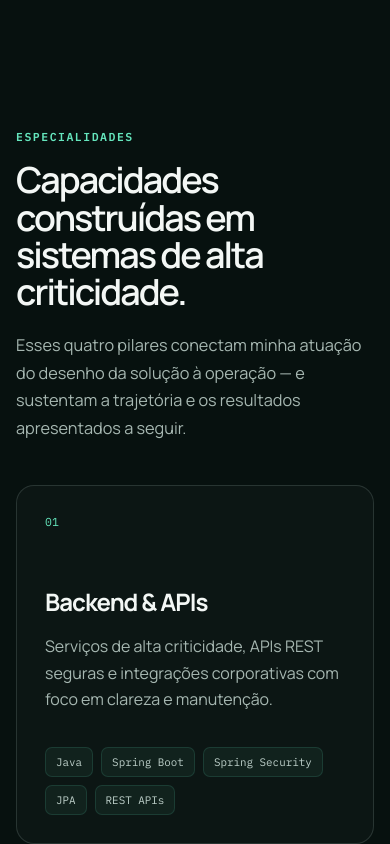
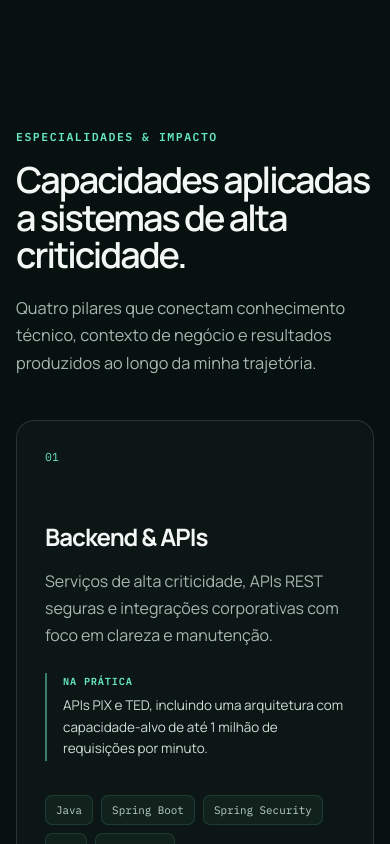
Before and after one commit to donascimentomarcelo/landing-page, a React (Vite) app: page / in a window 390 px wide. Shown: the part 4220-5064 px from the top of the page. Built offline with nearby package versions, Linux system fonts and the light colour scheme.

Commit message:
Unify expertise with impact evidence

```diff
--- a/src/App.jsx
+++ b/src/App.jsx
@@ -5,6 +5,7 @@ import "./App.scss";
 const profileLinks = {
   github: "https://github.com/donascimentomarcelo",
   linkedin: "https://www.linkedin.com/in/santanna-developer",
+  whatsapp: "https://wa.me/5521982525286",
 };
 
 const content = {
@@ -13,7 +14,6 @@ const content = {
     nav: {
       expertise: "Especialidades",
       experience: "Experiência",
-      principles: "Arquitetura",
       contact: "Contato",
     },
     languageLabel: "Mudar idioma para inglês",
@@ -33,16 +33,19 @@ const content = {
       ["approach", "reliability by design"],
       ["delivery", "from architecture to production"],
     ],
-    expertiseLabel: "Especialidades",
-    expertiseTitle: "Capacidades construídas em sistemas de alta criticidade.",
+    expertiseLabel: "Especialidades & impacto",
+    expertiseTitle: "Capacidades aplicadas a sistemas de alta criticidade.",
     expertiseIntro:
-      "Esses quatro pilares conectam minha atuação do desenho da solução à operação — e sustentam a trajetória e os resultados apresentados a seguir.",
+      "Quatro pilares que conectam conhecimento técnico, contexto de negócio e resultados produzidos ao longo da minha trajetória.",
+    evidenceLabel: "Na prática",
     expertise: [
       {
         number: "01",
         title: "Backend & APIs",
         description:
           "Serviços de alta criticidade, APIs REST seguras e integrações corporativas com foco em clareza e manutenção.",
+        evidence:
+          "APIs PIX e TED, incluindo uma arquitetura com capacidade-alvo de até 1 milhão de requisições por minuto.",
         skills: ["Java", "Spring Boot", "Spring Security", "JPA", "REST APIs"],
       },
       {
@@ -50,6 +53,8 @@ const content = {
         title: "Sistemas distribuídos",
         description:
           "Arquiteturas orientadas a eventos, comunicação assíncrona, idempotência, resiliência e consistência distribuída.",
+        evidence:
+          "35% menos latência e 40% mais capacidade em picos após otimização de fluxos críticos e processamento assíncrono.",
         skills: ["Kafka", "Azure Service Bus", "Redis", "Microservices", "Keycloak"],
       },
       {
@@ -57,6 +62,8 @@ const content = {
         title: "Cloud & Platform",
         description:
           "Infraestrutura reproduzível, pipelines confiáveis e ambientes preparados para escalar com segurança.",
+        evidence:
+          "Aproximadamente 50% mais rapidez no provisionamento de ambientes com automação baseada em Terraform.",
         skills: ["Azure", "AWS", "Terraform", "Docker", "Kubernetes / AKS"],
       },
       {
@@ -64,34 +71,9 @@ const content = {
         title: "Qualidade & Observabilidade",
         description:
           "Testes e telemetria como parte da arquitetura para reduzir risco e acelerar decisões em produção.",
+        evidence:
+          "Testes de carga com k6, cenários BDD e telemetria com Application Insights para elevar a confiança em produção.",
         skills: ["JUnit", "Mockito", "Cucumber", "k6", "Application Insights"],
-      },
-    ],
-    casesLabel: "Impacto ao longo da trajetória",
-    casesTitle: "Resultados produzidos por essas capacidades.",
-    casesIntro:
-      "Alguns exemplos de como arquitetura, performance e automação se transformaram em resultados concretos nos contextos em que atuei.",
-    cases: [
-      {
-        context: "Pagamentos em escala",
-        title: "Arquitetura preparada para alto throughput",
-        description:
-          "Desenho de APIs PIX com requisitos rigorosos de segurança, resiliência e observabilidade, orientado a uma capacidade de até 1 milhão de requisições por minuto.",
-        stack: "Java · Spring Boot · Mensageria · Cloud",
-      },
-      {
-        context: "Performance e confiabilidade",
-        title: "Menos latência, mais capacidade",
-        description:
-          "Otimização de fluxos críticos e identificação de gargalos, reduzindo a latência em 35% e ampliando em 40% a capacidade durante picos.",
-        stack: "Profiling · Cache · Load testing · Observability",
-      },
-      {
-        context: "Cloud enablement",
-        title: "Infraestrutura como produto",
-        description:
-          "Padronização de infraestrutura e automação com Terraform, reduzindo em aproximadamente 50% o tempo necessário para provisionar ambientes.",
-        stack: "Terraform · Azure · CI/CD · Kubernetes",
       },
     ],
     experienceLabel: "Experiência profissional",
@@ -151,24 +133,15 @@ const content = {
           "Unificação de informações de prontuários e fluxos clínicos.",
           "Aproximadamente 30% mais eficiência no acesso às informações clínicas.",
         ],
-        skills: ["Java", "Spring", "REST", "Hibernate / JPA", "Oracle", "Maven"],
+        skills: ["Java 6", "Spring", "REST", "Hibernate / JPA", "Oracle", "Maven"],
       },
-    ],
-    principlesLabel: "Princípios de arquitetura",
-    principlesTitle: "Tecnologia é consequência do contexto.",
-    principlesIntro:
-      "Boas arquiteturas tornam decisões explícitas, protegem o domínio e criam espaço para o sistema evoluir.",
-    principles: [
-      { title: "Entender antes de desenhar", text: "Requisitos, restrições, riscos e atributos de qualidade vêm antes da stack." },
-      { title: "Projetar para falhas", text: "Timeouts, retries, idempotência e observabilidade são decisões de design." },
-      { title: "Reduzir acoplamento", text: "DDD, arquitetura hexagonal e contratos claros preservam a capacidade de mudança." },
-      { title: "Operar o que construímos", text: "Entrega só termina quando o software é observável, seguro e sustentável em produção." },
     ],
     contactLabel: "Vamos conversar",
     contactTitle: "Engenharia sólida começa com uma boa conversa.",
     contactText:
       "Se você está construindo sistemas críticos, modernizando uma plataforma ou fortalecendo sua engenharia backend, vamos trocar ideias.",
     contactCta: "Falar pelo LinkedIn",
+    whatsappCta: "Falar pelo WhatsApp",
     githubCta: "Explorar meu GitHub",
     footer: "Projetado e construído por Marcelo Sant'Anna.",
     backToTop: "Voltar ao topo",
@@ -178,7 +151,6 @@ const content = {
     nav: {
       expertise: "Expertise",
       experience: "Experience",
-      principles: "Architecture",
       contact: "Contact",
     },
     languageLabel: "Switch language to Portuguese",
@@ -198,16 +170,19 @@ const content = {
       ["approach", "reliability by design"],
       ["delivery", "from architecture to production"],
     ],
-    expertiseLabel: "Expertise",
-    expertiseTitle: "Capabilities built in mission-critical systems.",
+    expertiseLabel: "Expertise & impact",
+    expertiseTitle: "Capabilities applied to mission-critical systems.",
     expertiseIntro:
-      "These four pillars connect my work from solution design to production — and support the career journey and outcomes presented next.",
+      "Four pillars connecting technical knowledge, business context, and outcomes delivered throughout my career.",
+    evidenceLabel: "In practice",
     expertise: [
       {
         number: "01",
         title: "Backend & APIs",
         description:
           "Mission-critical services, secure REST APIs, and enterprise integrations designed for clarity and maintainability.",
+        evidence:
+          "PIX and TED APIs, including an architecture targeting capacity of up to one million requests per minute.",
         skills: ["Java", "Spring Boot", "Spring Security", "JPA", "REST APIs"],
       },
       {
@@ -215,6 +190,8 @@ const content = {
         title: "Distributed systems",
         description:
           "Event-driven architectures, asynchronous communication, idempotency, resilience, and distributed consistency.",
+        evidence:
+          "35% lower latency and 40% higher peak-load capacity after optimizing critical flows and asynchronous processing.",
         skills: ["Kafka", "Azure Service Bus", "Redis", "Microservices", "Keycloak"],
       },
       {
@@ -222,6 +199,8 @@ const content = {
         title: "Cloud & Platform",
         description:
           "Reproducible infrastructure, reliable pipelines, and secure environments designed to scale.",
+        evidence:
+          "Approximately 50% faster environment provisioning through Terraform-based automation.",
         skills: ["Azure", "AWS", "Terraform", "Docker", "Kubernetes / AKS"],
       },
       {
@@ -229,34 +208,9 @@ const content = {
         title: "Quality & Observability",
         description:
           "Testing and telemetry built into the architecture to reduce risk and speed up production decisions.",
+        evidence:
+          "k6 load tests, BDD scenarios, and Application Insights telemetry to increase confidence in production.",
         skills: ["JUnit", "Mockito", "Cucumber", "k6", "Application Insights"],
-      },
-    ],
-    casesLabel: "Impact throughout the journey",
-    casesTitle: "Outcomes enabled by these capabilities.",
-    casesIntro:
-      "A few examples of how architecture, performance, and automation became tangible results across the environments where I worked.",
-    cases: [
-      {
-        context: "Payments at scale",
-        title: "Architecture designed for high throughput",
-        description:
-          "PIX API design under strict security, resilience, and observability requirements, targeting capacity of up to one million requests per minute.",
-        stack: "Java · Spring Boot · Messaging · Cloud",
-      },
-      {
-        context: "Performance and reliability",
-        title: "Lower latency, higher capacity",
-        description:
-          "Critical-flow optimization and bottleneck analysis reduced latency by 35% and increased peak-load capacity by 40%.",
-        stack: "Profiling · Cache · Load testing · Observability",
-      },
-      {
-        context: "Cloud enablement",
-        title: "Infrastructure as a product",
-        description:
-          "Infrastructure standardization and Terraform automation reduced environment provisioning time by approximately 50%.",
-        stack: "Terraform · Azure · CI/CD · Kubernetes",
       },
     ],
     experienceLabel: "Professional experience",
@@ -316,24 +270,15 @@ const content = {
           "Unified medical record information and clinical workflows.",
           "Approximately 30% more efficient access to clinical information.",
         ],
-        skills: ["Java", "Spring", "REST", "Hibernate / JPA", "Oracle", "Maven"],
+        skills: ["Java 6", "Spring", "REST", "Hibernate / JPA", "Oracle", "Maven"],
       },
-    ],
-    principlesLabel: "Architecture principles",
-    principlesTitle: "Technology follows context.",
-    principlesIntro:
-      "Good architectures make decisions explicit, protect the domain, and create room for systems to evolve.",
-    principles: [
-      { title: "Understand before designing", text: "Requirements, constraints, risks, and quality attributes come before the stack." },
-      { title: "Design for failure", text: "Timeouts, retries, idempotency, and observability are design decisions." },
-      { title: "Reduce coupling", text: "DDD, hexagonal architecture, and clear contracts preserve the ability to change." },
-      { title: "Operate what we build", text: "Delivery ends when software is observable, secure, and sustainable in production." },
     ],
     contactLabel: "Let's talk",
     contactTitle: "Solid engineering starts with a good conversation.",
     contactText:
       "If you are building critical systems, modernizing a platform, or strengthening backend engineering, let's exchange ideas.",
     contactCta: "Message me on LinkedIn",
+    whatsappCta: "Message me on WhatsApp",
     githubCta: "Explore my GitHub",
     footer: "Designed and built by Marcelo Sant'Anna.",
     backToTop: "Back to top",
@@ -386,7 +331,6 @@ function App() {
           <nav className="main-nav" aria-label="Principal">
             <a href="#experience">{t.nav.experience}</a>
             <a href="#expertise">{t.nav.expertise}</a>
-            <a href="#principles">{t.nav.principles}</a>
           </nav>
 
           <div className="header-actions">
@@ -511,47 +455,15 @@ function App() {
                 <span className="card-number">{item.number}</span>
                 <h3>{item.title}</h3>
                 <p>{item.description}</p>
+                <div className="expertise-evidence">
+                  <span>{t.evidenceLabel}</span>
+                  <p>{item.evidence}</p>
+                </div>
                 <ul aria-label={`${item.title} skills`}>
                   {item.skills.map((skill) => <li key={skill}>{skill}</li>)}
                 </ul>
               </article>
             ))}
-          </div>
-        </section>
-
-        <section className="cases section">
-          <div className="shell">
-            <SectionHeading label={t.casesLabel} title={t.casesTitle} intro={t.casesIntro} />
-            <div className="cases-list">
-              {t.cases.map((item, index) => (
-                <article className="case-row" key={item.title}>
-                  <div className="case-index">0{index + 1}</div>
-                  <div className="case-context">{item.context}</div>
-                  <div className="case-content">
-                    <h3>{item.title}</h3>
-                    <p>{item.description}</p>
-                    <span>{item.stack}</span>
-                  </div>
-                </article>
-              ))}
-            </div>
-          </div>
-        </section>
-
-        <section className="principles section" id="principles">
-          <div className="shell principles-layout">
-            <SectionHeading label={t.principlesLabel} title={t.principlesTitle} intro={t.principlesIntro} />
-            <ol className="principles-list">
-              {t.principles.map((principle, index) => (
-                <li key={principle.title}>
-                  <span>0{index + 1}</span>
-                  <div>
-                    <h3>{principle.title}</h3>
-                    <p>{principle.text}</p>
-                  </div>
-                </li>
-              ))}
-            </ol>
           </div>
         </section>
 
@@ -563,6 +475,9 @@ function App() {
             <div className="contact-actions">
               <a className="button button-light" href={profileLinks.linkedin} target="_blank" rel="noreferrer">
                 {t.contactCta}<ExternalLinkIcon />
+              </a>
+              <a className="button button-ghost" href={profileLinks.whatsapp} target="_blank" rel="noreferrer">
+                {t.whatsappCta}<ExternalLinkIcon />
               </a>
               <a className="button button-ghost" href={profileLinks.github} target="_blank" rel="noreferrer">
                 {t.githubCta}<ExternalLinkIcon />
--- a/src/App.scss
+++ b/src/App.scss
@@ -457,13 +457,6 @@ h1 {
   line-height: 1.7;
 }
 
-.cases,
-.principles {
-  position: relative;
-  background: $surface;
-  border-block: 1px solid $line;
-}
-
 .expertise-grid {
   display: grid;
   grid-template-columns: repeat(2, 1fr);
@@ -472,7 +465,7 @@ h1 {
 
 .expertise-card {
   position: relative;
-  min-height: 390px;
+  min-height: 450px;
   display: flex;
   flex-direction: column;
   padding: clamp(28px, 4vw, 48px);
@@ -526,47 +519,27 @@ h1 {
   font-size: 0.72rem;
 }
 
-.cases-list {
-  border-top: 1px solid $line;
-}
+.expertise-evidence {
+  margin-top: 25px;
+  padding: 2px 0 2px 16px;
+  border-left: 2px solid rgba(101, 230, 189, 0.5);
 
-.case-row {
-  display: grid;
-  grid-template-columns: 80px 210px 1fr;
-  gap: 28px;
-  padding-block: 42px;
-  border-bottom: 1px solid $line;
-}
-
-.case-index,
-.case-context {
-  color: $accent;
-  font-family: "IBM Plex Mono", monospace;
-  font-size: 0.7rem;
-  line-height: 1.5;
-  text-transform: uppercase;
-}
-
-.case-content {
-  h3 {
-    margin: -7px 0 13px;
-    font-size: clamp(1.45rem, 2.6vw, 2.2rem);
-    letter-spacing: -0.04em;
+  span {
+    display: block;
+    margin-bottom: 7px;
+    color: $accent;
+    font-family: "IBM Plex Mono", monospace;
+    font-size: 0.64rem;
+    font-weight: 600;
+    letter-spacing: 0.08em;
+    text-transform: uppercase;
   }
 
   p {
-    max-width: 690px;
     margin: 0;
-    color: $muted;
-    line-height: 1.7;
-  }
-
-  span {
-    display: block;
-    margin-top: 20px;
-    color: #d7e4df;
-    font-family: "IBM Plex Mono", monospace;
-    font-size: 0.68rem;
+    color: #cfddd8;
+    font-size: 0.84rem;
+    line-height: 1.58;
   }
 }
 
@@ -717,52 +690,6 @@ h1 {
   }
 }
 
-.principles-layout {
-  display: grid;
-  grid-template-columns: minmax(280px, 0.8fr) minmax(450px, 1.2fr);
-  gap: clamp(60px, 10vw, 140px);
-
-  .section-heading {
-    position: sticky;
-    top: 130px;
-    align-self: start;
-    margin-bottom: 0;
-  }
-}
-
-.principles-list {
-  margin: 0;
-  padding: 0;
-  border-top: 1px solid $line;
-  list-style: none;
-
-  li {
-    display: grid;
-    grid-template-columns: 48px 1fr;
-    gap: 20px;
-    padding-block: 30px;
-    border-bottom: 1px solid $line;
-
-    > span {
-      color: $accent;
-      font-family: "IBM Plex Mono", monospace;
-      font-size: 0.68rem;
-    }
-  }
-
-  h3 {
-    margin: -5px 0 9px;
-    font-size: 1.15rem;
-  }
-
-  p {
-    margin: 0;
-    color: $muted;
-    font-size: 0.91rem;
-    line-height: 1.65;
-  }
-}
-
 .contact {
   padding-block: clamp(72px, 9vw, 120px);
 }
@@ -879,15 +806,6 @@ button:focus-visible {
     gap: 24px;
   }
 
-  .principles-layout {
-    grid-template-columns: 1fr;
-    gap: 20px;
-
-    .section-heading {
-      position: static;
-      margin-bottom: 42px;
-    }
-  }
 }
 
 @media (max-width: 720px) {
@@ -937,7 +855,7 @@ button:focus-visible {
     grid-template-columns: 1fr;
   }
 
-  .expertise-card { min-height: 350px; }
+  .expertise-card { min-height: 430px; }
 
   .experience-item {
     grid-template-columns: 36px 1fr;
@@ -970,23 +888,6 @@ button:focus-visible {
     grid-row: 2;
   }
 
-  .case-row {
-    grid-template-columns: 44px 1fr;
-    gap: 16px;
-  }
-
-  .case-context {
-    grid-column: 2;
-    grid-row: 1;
-  }
-
-  .case-content {
-    grid-column: 2;
-    grid-row: 2;
-
-    h3 { margin-top: 0; }
-  }
-
   .contact-panel::after {
     width: 260px;
     height: 260px;
```
Also changed, not shown: 1 other file (tests, documents, lock files or other folders).
